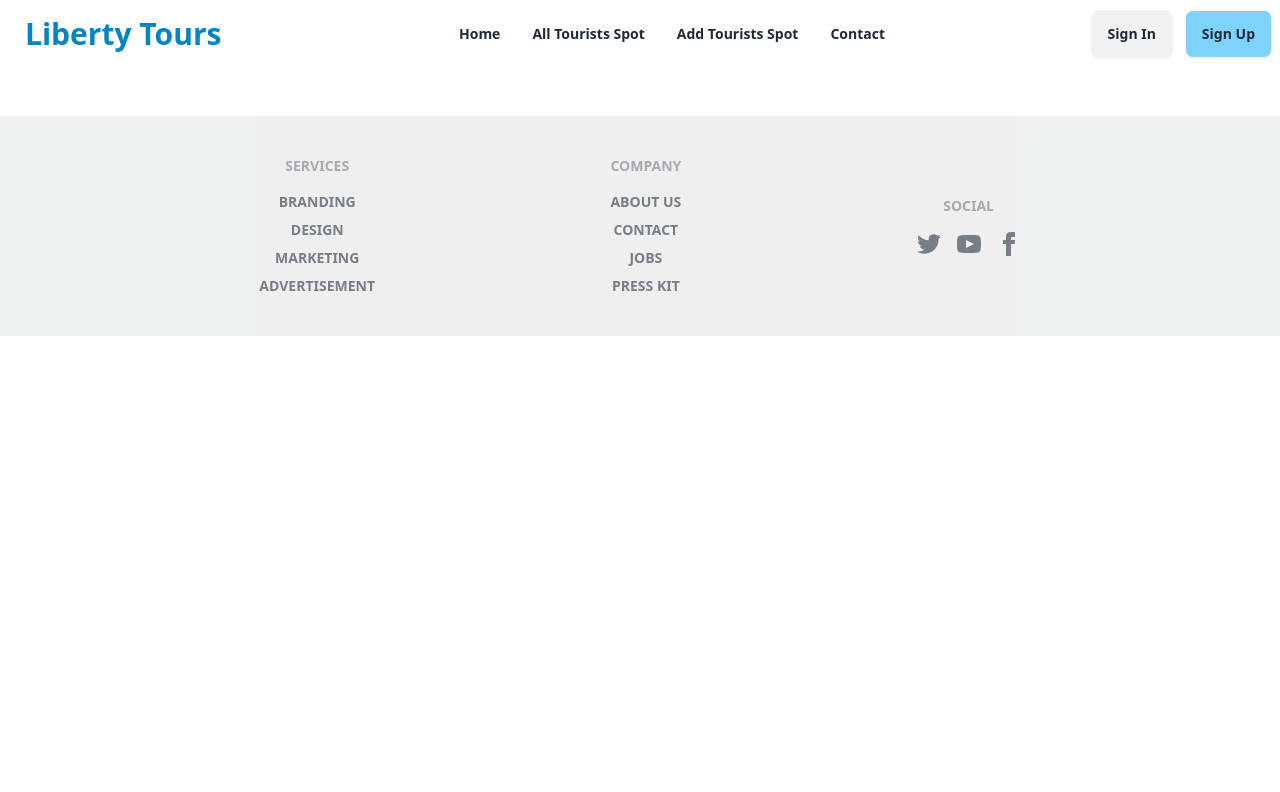
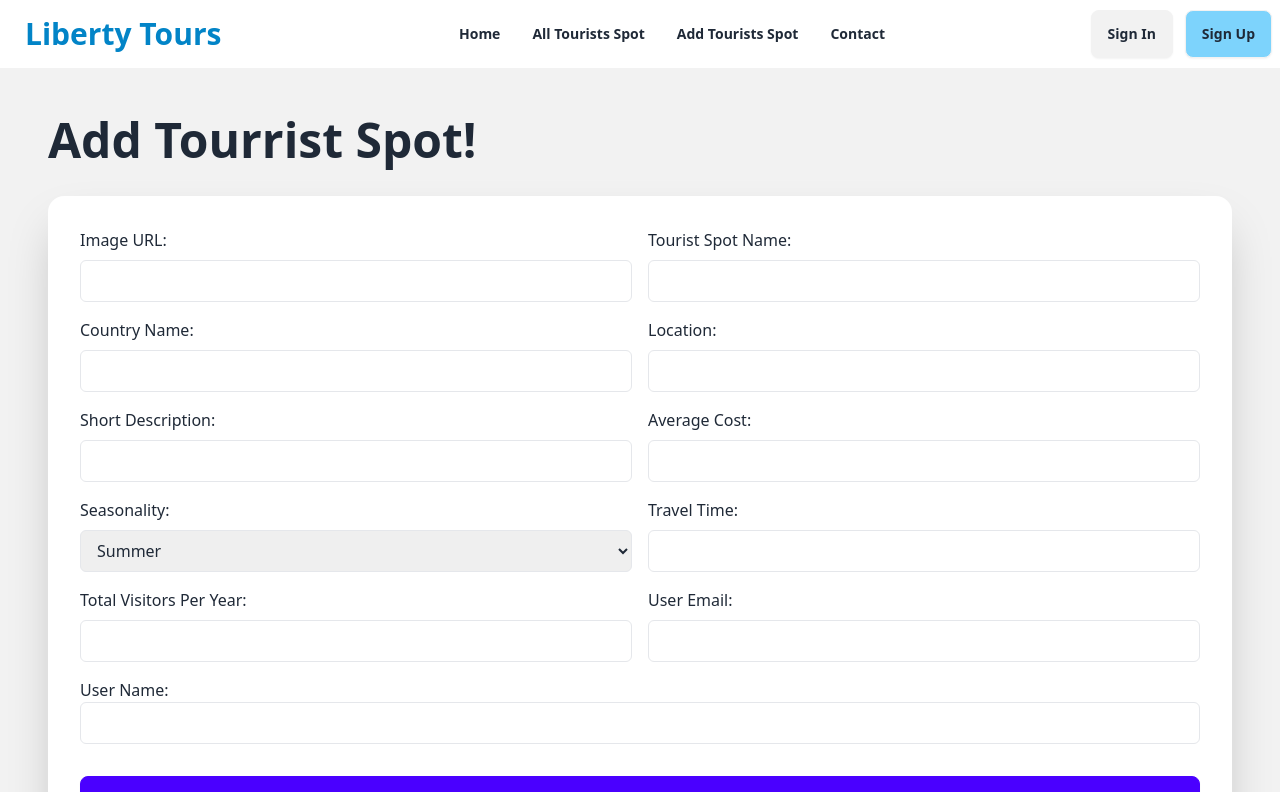
Before and after one commit to tasfia236/LibertyTours, a React (Vite) app: page /addspot in a window 1280 px wide. Shown: the top 792 px of the page. Built offline with nearby package versions, Linux system fonts and the light colour scheme; no server answers.

Commit message:
connect mongoDB

```diff
--- a/src/components/AddSpot/AddSpot.jsx
+++ b/src/components/AddSpot/AddSpot.jsx
@@ -1,8 +1,120 @@
+
+import Swal from 'sweetalert2'
+//import withReactContent from 'sweetalert2-react-content'
+import { Helmet } from "react-helmet-async";
 
 const AddSpot = () => {
+    //  const MySwal = withReactContent(Swal)
+
+    const handleSpot = e => {
+        e.preventDefault();
+        const from = e.target;
+        const image = from.image.value;
+        const tourists_spot_name = from.tourists_spot_name.value;
+        const country_Name = from.country_name.value;
+        const location = from.location.value;
+        const description = from.short_description.value;
+        const average_cost = from.average_cost.value;
+        const seasonality = from.seasonality.value;
+        const travel_time = from.travel_time.value;
+        const totaVisitorsPerYear = from.totaVisitorsPerYear.value;
+        const user_email = from.user_email.value;
+        const user_name = from.user_name.value;
+
+        // console.log(image, tourists_spot_name, country_Name, location, short_description, average_cost, seasonality, travel_time, totaVisitorsPerYear, user_email, user_name);
+
+        const newSpot = { image, tourists_spot_name, country_Name, location, description, average_cost, seasonality, travel_time, totaVisitorsPerYear, user_email, user_name };
+        console.log(newSpot);
+
+        fetch('http://localhost:5000/tourspots', {
+            method: 'POST',
+            headers: {
+                'content-type': 'application/json'
+            },
+            body: JSON.stringify(newSpot)
+        })
+            .then(res => res.json())
+            .then(data => {
+                console.log(data);
+                if (data.insertedId) {
+                    Swal.fire({
+                        title: 'Success',
+                        text: 'User Added Success',
+                        icon: 'success',
+                        confirmButtonText: 'Cool'
+                    })
+                }
+            })
+    }
+
     return (
-        <div>
 
+        <div className="p-12 min-h-screen bg-base-200">
+            <Helmet>
+                <title>Liberty Tours | Login</title>
+            </Helmet>
+            <div className="">
+                <div className="text-center lg:text-left mb-8">
+                    <h1 className="text-5xl font-bold">Add Tourrist Spot!</h1>
+                </div>
+                <div className="card shadow-2xl bg-base-100">
+                    <form onSubmit={handleSpot} className="card-body">
+                        <div className="grid grid-cols-2 gap-4">
+                            <div>
+                                <label htmlFor="image" className="block mb-2">Image URL:</label>
+                                <input type="text" id="image" name="image" className="w-full px-3 py-2 border rounded-md" required />
+                            </div>
+                            <div>
+                                <label htmlFor="tourists_spot_name" className="block mb-2">Tourist Spot Name:</label>
+                                <input type="text" id="tourists_spot_name" name="tourists_spot_name" className="w-full px-3 py-2 border rounded-md" required />
+                            </div>
+                            <div>
+                                <label htmlFor="country_Name" className="block mb-2">Country Name:</label>
+                                <input type="text" id="country_Name" name="country_name" className="w-full px-3 py-2 border rounded-md" required />
+                            </div>
+                            <div>
+                                <label htmlFor="location" className="block mb-2">Location:</label>
+                                <input type="text" id="location" name="location" className="w-full px-3 py-2 border rounded-md" required />
+                            </div>
+                            <div>
+                                <label htmlFor="short_description" className="block mb-2">Short Description:</label>
+                                <input type="text" id="short_description" name="description" className="w-full px-3 py-2 border rounded-md" required />
+                            </div>
+                            <div>
+                                <label htmlFor="average_cost" className="block mb-2">Average Cost:</label>
+                                <input type="text" id="average_cost" name="average_cost" className="w-full px-3 py-2 border rounded-md" required />
+                            </div>
+                            <div>
+                                <label htmlFor="seasonality" className="block mb-2">Seasonality:</label>
+                                <select id="seasonality" name="seasonality" className="w-full px-3 py-2 border rounded-md" required>
+                                    <option value="summer">Summer</option>
+                                    <option value="winter">Winter</option>
+                                </select>
+                            </div>
+                            <div>
+                                <label htmlFor="travel_time" className="block mb-2">Travel Time:</label>
+                                <input type="text" id="travel_time" name="travel_time" className="w-full px-3 py-2 border rounded-md" required />
+                            </div>
+                            <div>
+                                <label htmlFor="totaVisitorsPerYear" className="block mb-2">Total Visitors Per Year:</label>
+                                <input type="text" id="totaVisitorsPerYear" name="totaVisitorsPerYear" className="w-full px-3 py-2 border rounded-md" required />
+                            </div>
+                            <div>
+                                <label htmlFor="user_email" className="block mb-2">User Email:</label>
+                                <input type="email" id="user_email" name="user_email" className="w-full px-3 py-2 border rounded-md" required />
+                            </div>
+                            <div className='col-span-2'>
+                                <label htmlFor="user_name" className="">User Name:</label>
+                                <input type="text" id="user_name" name="user_name" className="w-full px-3 py-2 border rounded-md" required />
+                            </div>
+
+                        </div>
+                        <div className="form-control mt-6">
+                            <button className="btn btn-primary">Login</button>
+                        </div>
+                    </form>
+                </div>
+            </div>
         </div>
     );
 };
--- a/src/components/Home.jsx
+++ b/src/components/Home.jsx
@@ -1,9 +1,21 @@
+import { useLoaderData } from "react-router-dom";
 import Banner from "../layout/Banner";
+import TravelCard from "./TravelCard/TravelCard";
 
 const Home = () => {
+
+    const spots = useLoaderData();
+
+
     return (
         <div>
             <Banner></Banner>
+
+            <h2 className="text-4xl text-center my-12">Categories: {spots.length}</h2>
+            {
+                spots.map(spots => <TravelCard key={spots._id} spots={spots}></TravelCard>)
+            }
+
 
 
         </div>
--- /dev/null
+++ b/src/components/TravelCard/TravelCard.jsx
@@ -0,0 +1,28 @@
+import PropTypes from 'prop-types'
+
+const TravelCard = ({spots}) => {
+
+    const { image, tourists_spot_name, average_cost, totaVisitorsPerYear, travel_time, seasonality } = spots;
+
+    return (
+        <div className="card w-96 bg-base-100 shadow-xl image-full">
+            <figure><img src={image} alt="" /></figure>
+            <div className="card-body">
+                <h2 className="card-title">{tourists_spot_name}</h2>
+                <p>{average_cost}</p>
+                <p>{totaVisitorsPerYear}</p>
+                <p>{travel_time}</p>
+                <p>{seasonality}</p>
+                <div className="card-actions justify-end">
+                    <button className="btn btn-primary">View Details</button>
+                </div>
+            </div>
+        </div>
+    );
+};
+
+export default TravelCard;
+
+TravelCard.propTypes = {
+    spots: PropTypes.object
+};
--- a/src/layout/Navber.jsx
+++ b/src/layout/Navber.jsx
@@ -13,11 +13,11 @@ const Navber = () => {
     }
 
     const Navlinks1 = <>
-        <li className="hover:bg-sky-200 rounded-lg"><Link to='/'>Home</Link></li>
+        <li><Link className="hover:bg-sky-200 rounded-lg" to='/'>Home</Link></li>
         {/* <li><Link onClick={() => window.scrollTo({ top:600, behavior: "smooth" })}>Estate</Link></li>*/}
-        <li className="hover:bg-sky-200 rounded-lg"><Link to='/allspots'>All Tourists Spot</Link></li>
-        <li className="hover:bg-sky-200 rounded-lg"><Link to='/addspot'>Add Tourists Spot</Link></li>
-        <li className="hover:bg-sky-200 rounded-lg"><Link to='/contact'>Contact</Link></li>
+        <li><Link className="hover:bg-sky-200 rounded-lg" to='/allspots'>All Tourists Spot</Link></li>
+        <li><Link className="hover:bg-sky-200 rounded-lg" to='/addspot'>Add Tourists Spot</Link></li>
+        <li><Link className="hover:bg-sky-200 rounded-lg" to='/contact'>Contact</Link></li>
     </>
 
     return (
--- a/src/main.jsx
+++ b/src/main.jsx
@@ -23,7 +23,8 @@ const router = createBrowserRouter([
     children: [
       {
         path: "/",
-        element: <Home></Home>
+        element: <Home></Home>,
+        loader: () => fetch('http://localhost:5000/tourspots')
       },
       {
         path: "/login",
```
